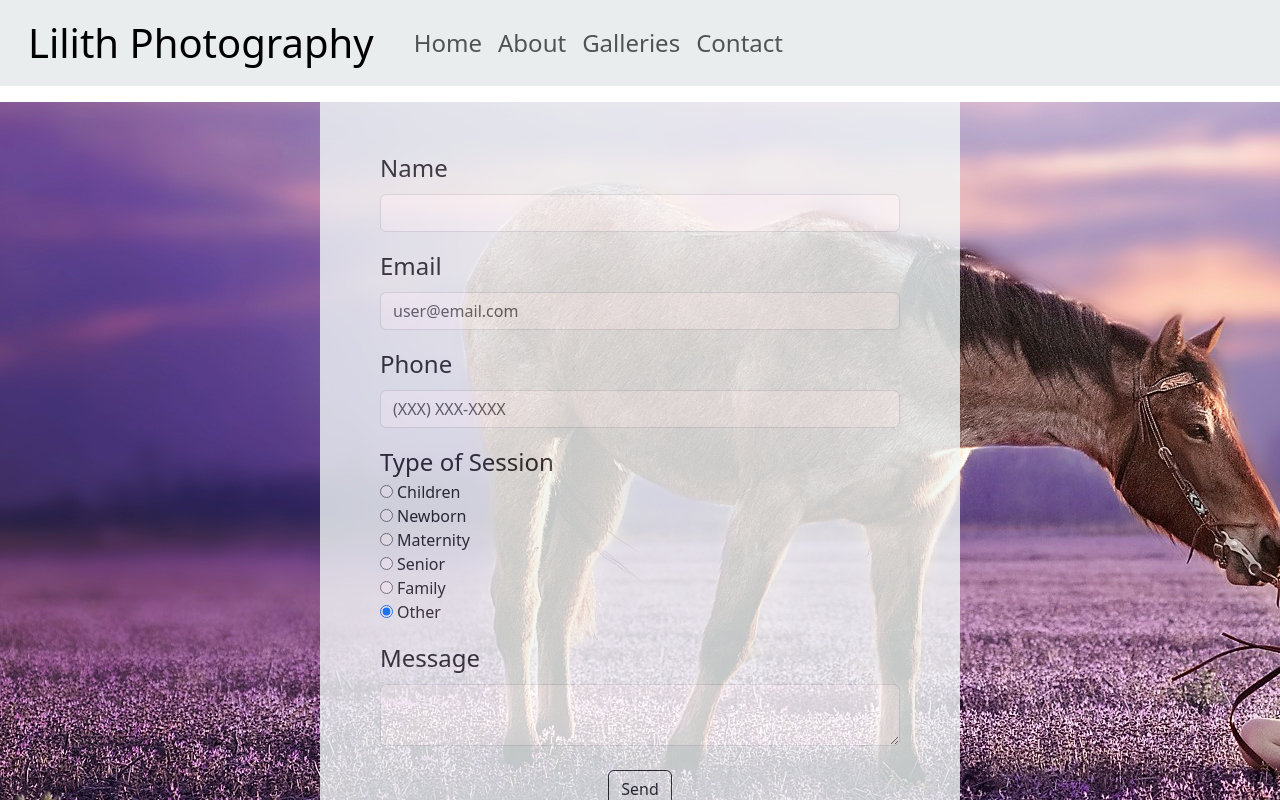
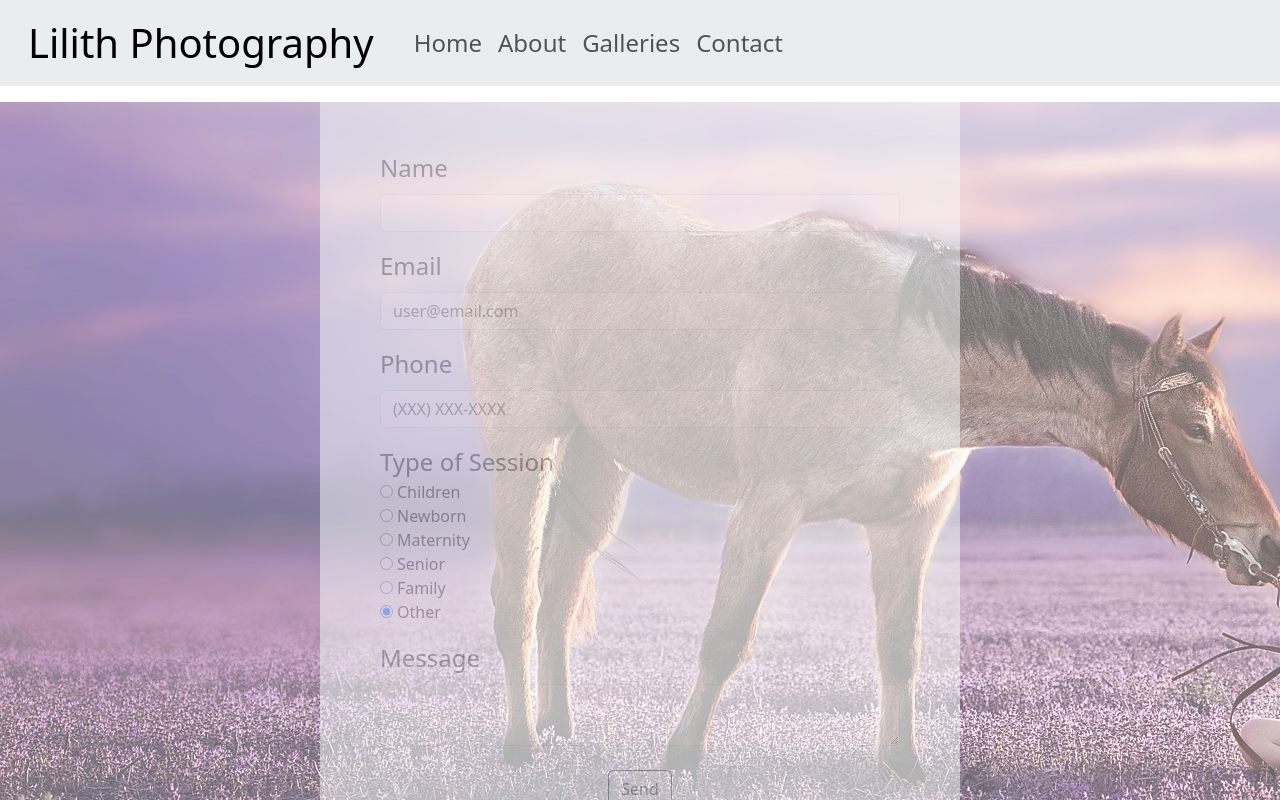
Before and after one commit to AndrewKamadulski/Lilith, a React (Create React App) app in the folder front-end/lilith/: page /Contact in a window 1280 px wide. Shown: the top 800 px of the page. Built offline with nearby package versions, Linux system fonts and the light colour scheme; a web font is replaced by a local one.

Commit message:
contct form opacity

```diff
--- a/front-end/lilith/src/App.css
+++ b/front-end/lilith/src/App.css
@@ -71,12 +71,18 @@ width: 300px;
 }
 .contact-container {
   background-image: url(./images/girl-and-horse.jpg);
+  opacity: 0.6;
 }
 
 .contact-form {
   height: 100vh;
   background-color: #f2f8f8;
-  opacity: 0.8;
+  opacity: 0.5;
+
+}
+
+.contact-form:hover {
+  opacity: 0.9;
 }
 
 .contact-label {
@@ -180,8 +186,11 @@ width: 300px;
 
   .contact-form {
     height: 110vh;
+    opacity: 0.7;
   }
 
 
-
+  .contact-container {
+    opacity: 1;
+  }
 }
```
